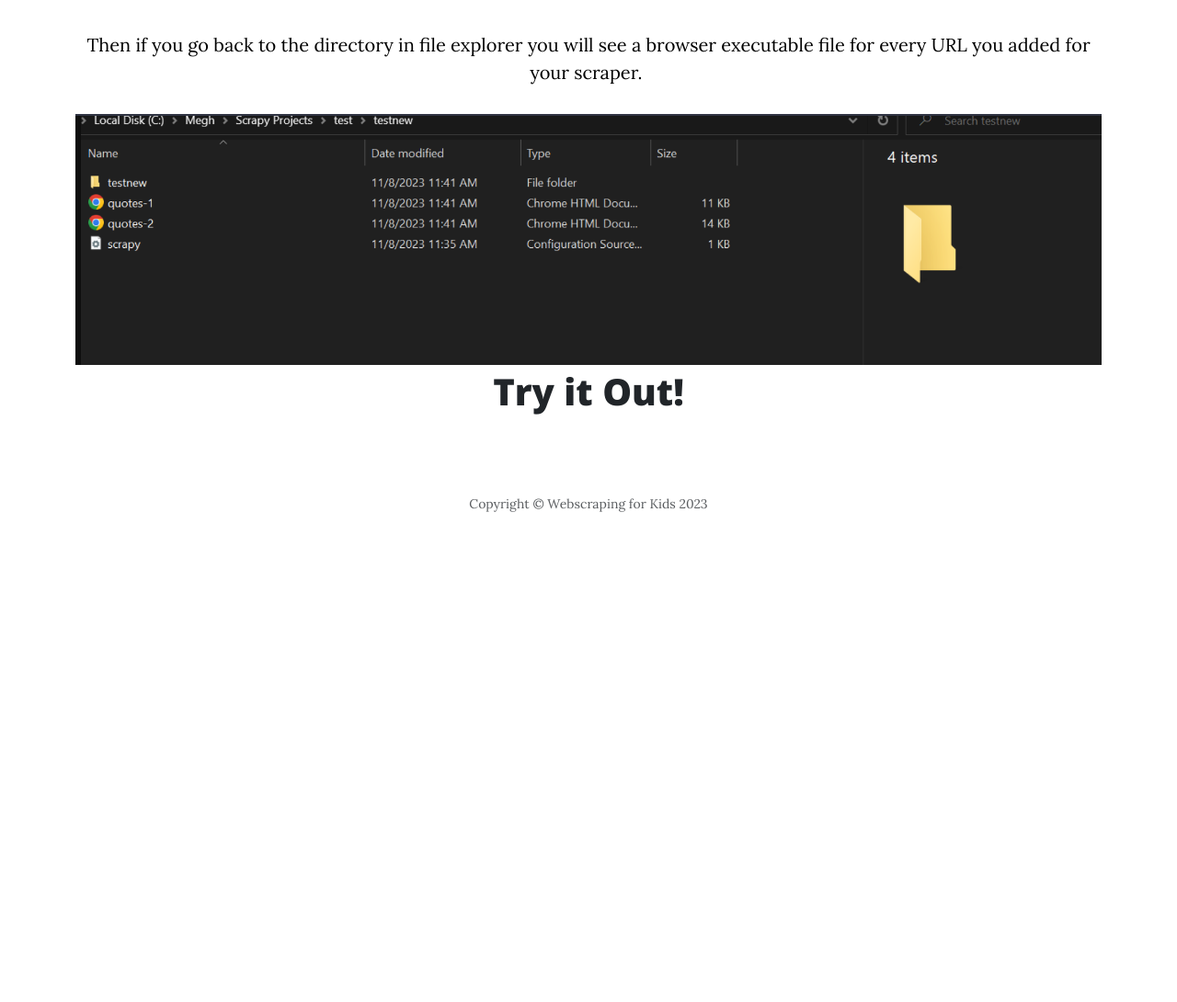
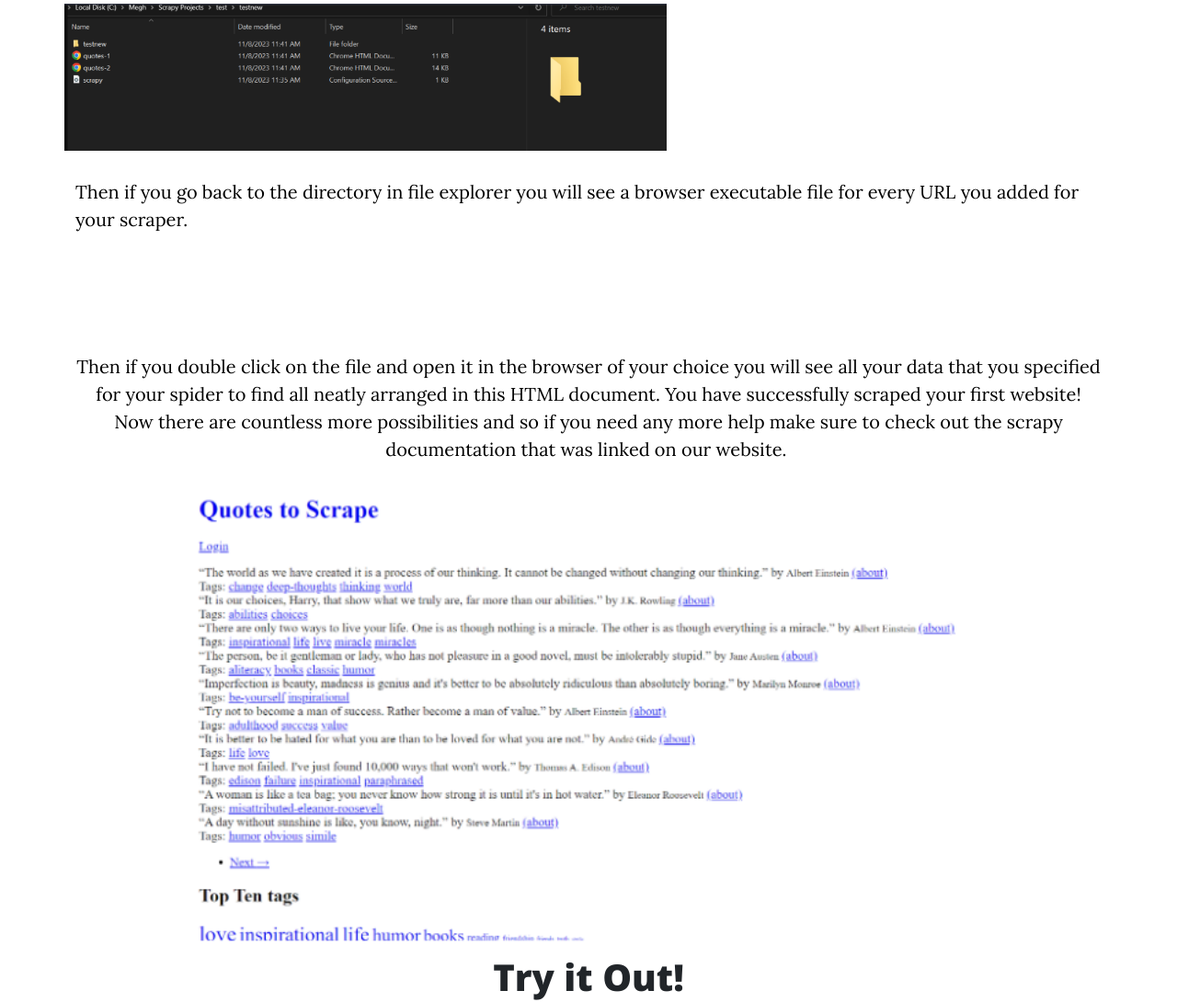
Before and after one commit to The1stAOfAmerica/WebscrapingTutorial, a plain HTML site: page Webscraping Tutorial.html in a window 1280 px wide. Shown: the part 3240-4330 px from the top of the page at 92% size. Before the commit the page ends 3864 px from the top, so only its background shows below. Drawn offline with nearby package versions, Linux system fonts and the light colour scheme.

Commit message:
forgot last step :/

```diff
--- a/Webscraping Tutorial.html
+++ b/Webscraping Tutorial.html
@@ -81,8 +81,14 @@
                 <div class="col-xxl-7"><img width="481" height="281" src="assets/img/5.png" style="width: 760px;"></div>
             </div>
             <div class="row" style="padding-top: 5px;padding-bottom: 5px;">
+                <div class="col-xxl-6" style="padding: 0px;"><img src="assets/img/6.png" style="width: 655px;"></div>
+                <div class="col">
+                    <p style="margin: 0px;"><br><span style="color: rgb(0, 0, 0); background-color: transparent;">Then if you go back to the directory in file explorer you will see a browser executable file for every URL you added for your scraper.&nbsp;</span><br><br><br></p>
+                </div>
+            </div>
+            <div class="row" style="padding-top: 5px;padding-bottom: 5px;">
                 <div class="col" style="text-align: center;">
-                    <p style="margin: 0px;"><br><span style="color: rgb(0, 0, 0); background-color: transparent;">Then if you go back to the directory in file explorer you will see a browser executable file for every URL you added for your scraper.&nbsp;</span><br><br></p><img src="assets/img/6.png" style="width: 1116px;">
+                    <p style="margin: 0px;"><br><br><span style="color: rgb(0, 0, 0); background-color: transparent;">Then if you double click on the file and open it in the browser of your choice you will see all your data that you specified for your spider to find all neatly arranged in this HTML document. You have successfully scraped your first website! Now there are countless more possibilities and so if you need any more help make sure to check out the scrapy documentation that was linked on our website.&nbsp;</span><br><br></p><img src="assets/img/7.png" style="width: 862px;">
                 </div>
             </div>
             <div class="row">
```
Also changed, not shown: assets/img/7.png (added).
